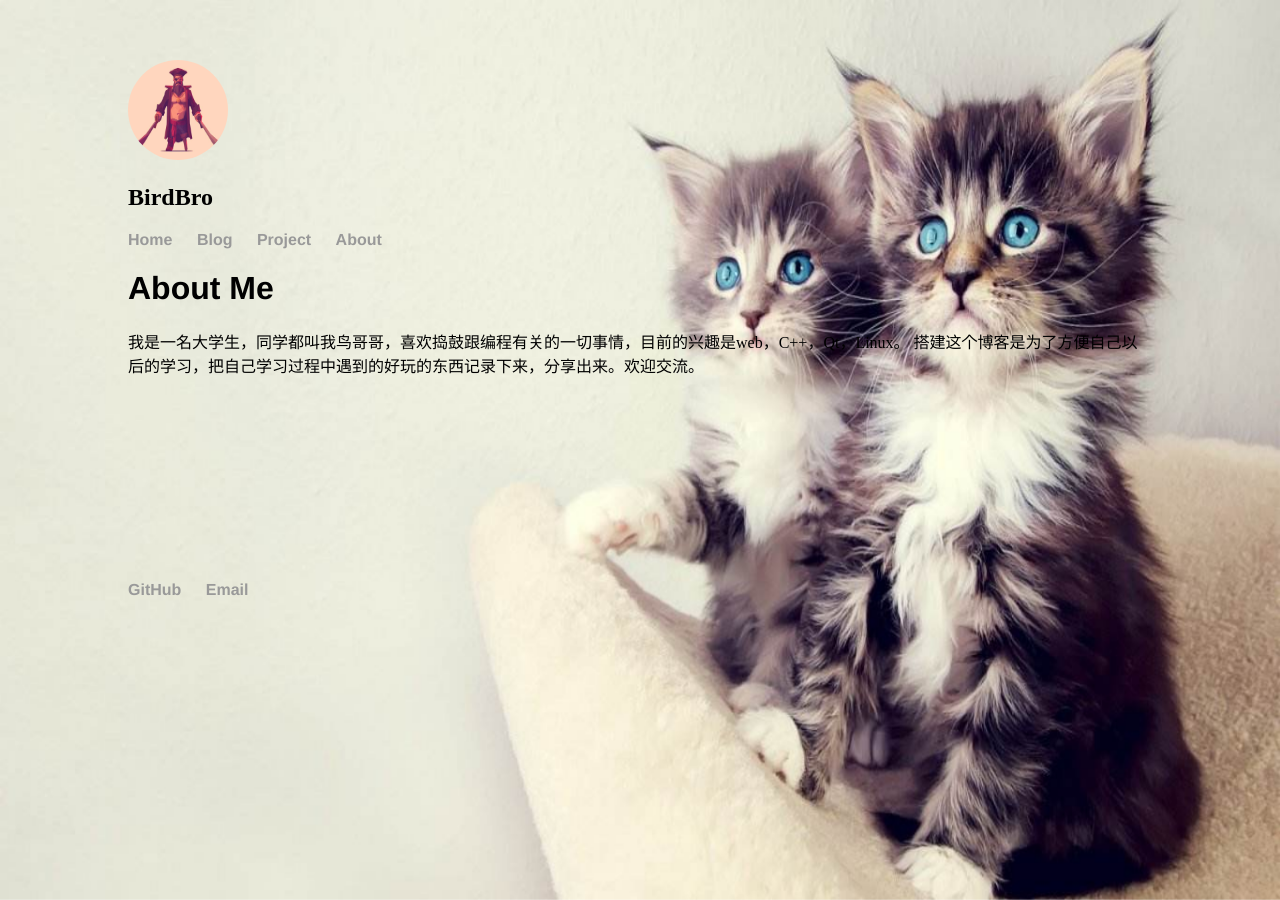
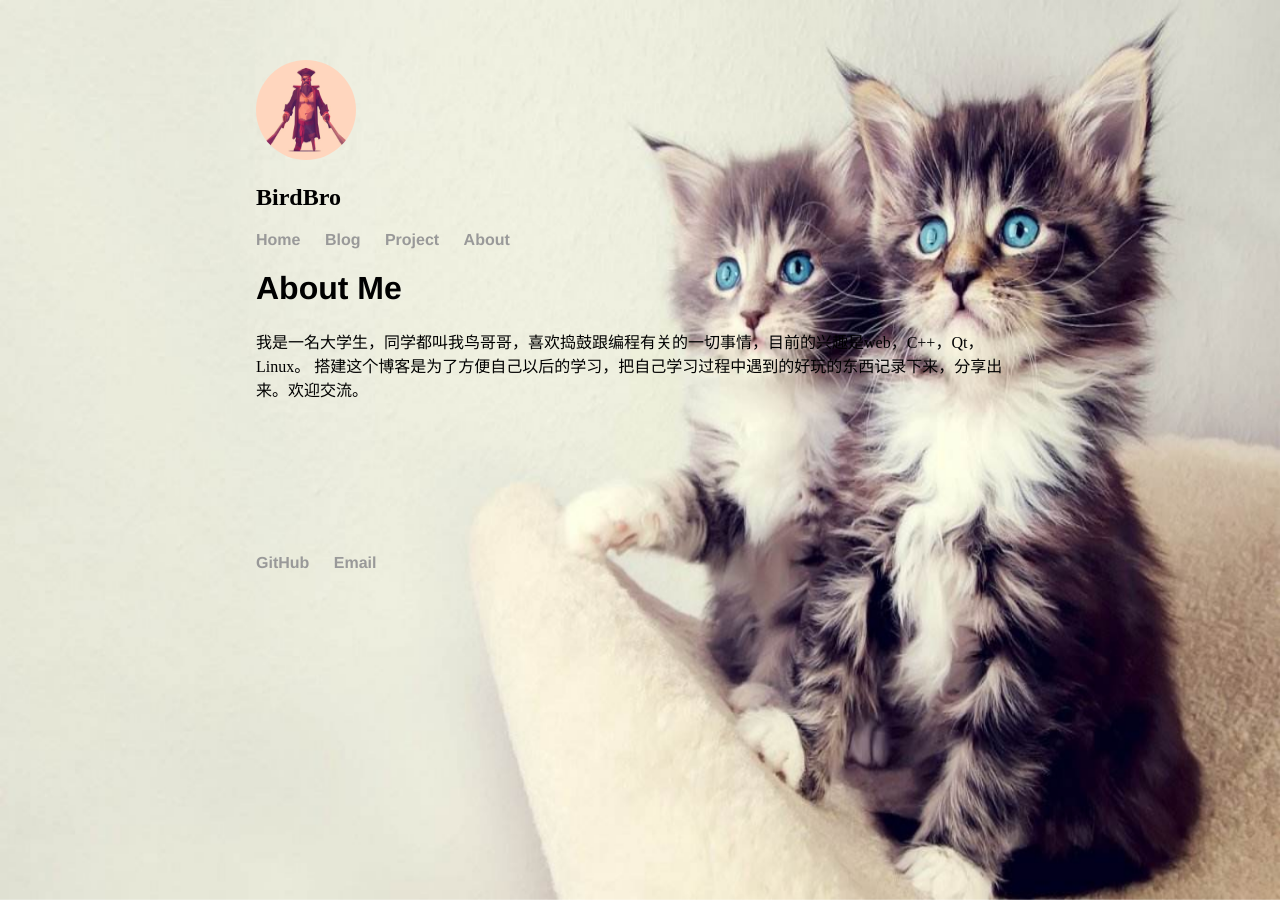
Before and after one commit to netassa/netassa.github.io, a Jekyll site: the page built from about/index.html, in a window 1280 px wide. Built offline with Jekyll 4.4.1, drawn with Linux system fonts in a browser that asks for light colours.

Commit message:
Update main.css

```diff
--- a/css/main.css
+++ b/css/main.css
@@ -7,8 +7,8 @@ nav ul li, footer ul li {
     margin-right: 20px;
 }
 div.about, div.head {
-    padding-left: 10%;
-	padding-right: 10%;
+    padding-left: 20%;
+	padding-right: 20%;
 }
 a {
     text-decoration: none;
```
